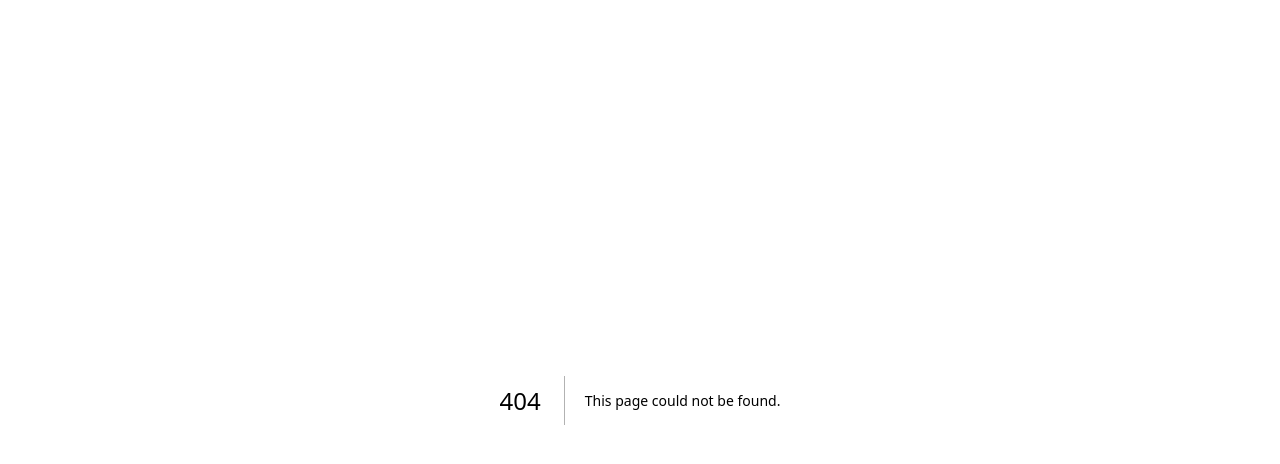
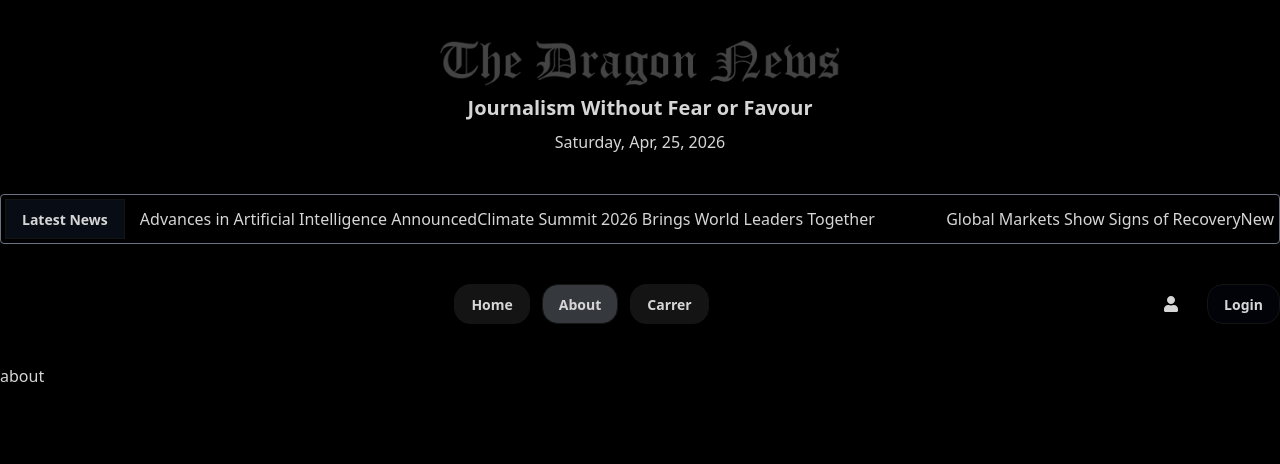
Before and after one commit to neya-mul/Dragon-News, a Next.js app: page /about in a window 1280 px wide. Before the commit this address had no page. Shown: the top 464 px of the page. Built offline with nearby package versions, Linux system fonts and the light colour scheme.

Commit message:
navbar toggoling added

```diff
--- a/package.json
+++ b/package.json
@@ -13,7 +13,8 @@
     "next": "16.2.4",
     "react": "19.2.4",
     "react-dom": "19.2.4",
-    "react-fast-marquee": "^1.6.5"
+    "react-fast-marquee": "^1.6.5",
+    "react-icons": "^5.6.0"
   },
   "devDependencies": {
     "@tailwindcss/postcss": "^4",
--- /dev/null
+++ b/src/app/(main)/about/page.jsx
@@ -0,0 +1,7 @@
+import React from 'react'
+
+export default function About() {
+  return (
+    <div>about</div>
+  )
+}
--- /dev/null
+++ b/src/app/(main)/carreer/page.jsx
@@ -0,0 +1,7 @@
+import React from 'react'
+
+export default function Carrer() {
+  return (
+    <div>Carrer</div>
+  )
+}
--- /dev/null
+++ b/src/components/NavLink.jsx
@@ -0,0 +1,12 @@
+'use client'
+import Link from 'next/link'
+import { usePathname } from 'next/navigation'
+import React from 'react'
+
+export default function NavLink({ href, children }) {
+    const pathName = usePathname()
+    const isActive = pathName === href
+    return (
+        <Link href={href} className={`${isActive && 'bg-gray-400/35'} rounded-2xl btn`}>{children}</Link>
+    )
+}
--- a/src/components/Navbar.jsx
+++ b/src/components/Navbar.jsx
@@ -1,7 +1,29 @@
+import Image from 'next/image'
+import Link from 'next/link'
 import React from 'react'
+import user from '../assets/user.png'
+import { FaUser } from "react-icons/fa";
+import NavLink from './NavLink';
+
 
 export default function Navbar() {
   return (
-    <div>Navbar</div>
+    <div className='flex justify-between items-center container mx-auto my-10'>
+      <div className='none'></div>
+      <div>
+        <ul className='flex gap-3'>
+          <li> <NavLink href='/'>Home</NavLink> </li>
+          <li> <NavLink href='/about'>About</NavLink> </li>
+          <li> <NavLink href='/carreer'>Carrer</NavLink> </li>
+        </ul>
+      </div>
+      <div className='flex items-center gap-7'>
+        <div>
+          <FaUser />
+        </div>
+        <Link href='/login'> <button className='btn bg-gray-950/45 hover:bg-gray-500 rounded-2xl'>Login</button></Link>
+
+      </div>
+    </div>
   )
 }
--- a/src/components/News.jsx
+++ b/src/components/News.jsx
@@ -29,11 +29,11 @@ export default function News() {
         }
     ];
     return (
-        <div className='container mx-auto border border-gray-500 p-3 rounded-2xl'>
+        <div className='container mx-auto border border-gray-500 p-1 rounded-sm'>
 
             <div className='flex items-center gap-3 px-10 lg:px-0'>
                 <button className='btn bg-gray-900/50'>Latest News</button>
-                <Marquee>
+                <Marquee pauseOnHover={true} speed={60}>
                    {newsArray.map(n=> <span key={n.id}>{n.title}</span>)}
                 </Marquee>
             </div>
```
Also changed, not shown: 1 other file (tests, documents, lock files or other folders).
